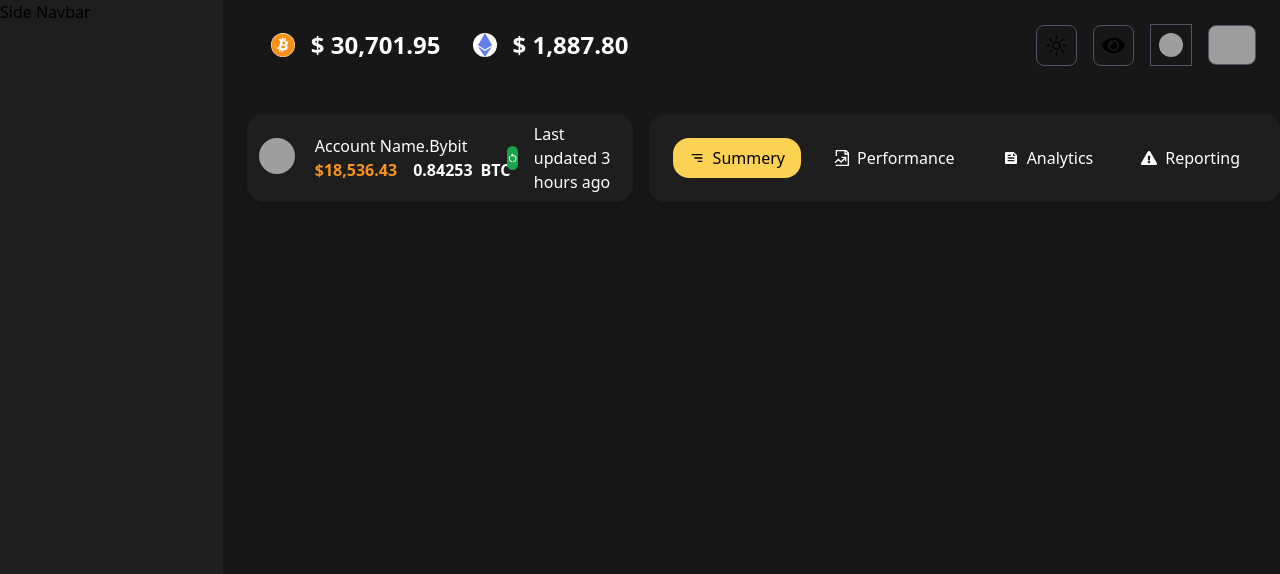
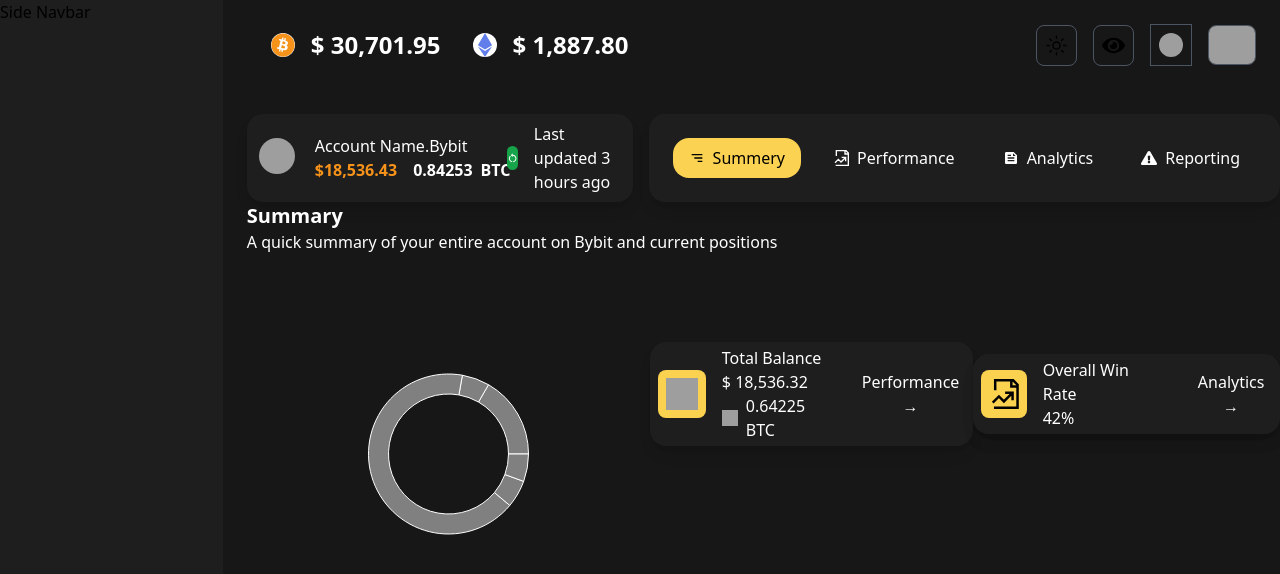
Before and after one commit to iamRazzakk/dashboard, a React (Vite) app: page / in a window 1280 px wide. Shown: the top 574 px of the page. Built offline with nearby package versions, Linux system fonts and the light colour scheme; grey boxes are pictures that could not be loaded.

Commit message:
work o Summery section

```diff
--- a/package.json
+++ b/package.json
@@ -16,6 +16,7 @@
     "react-dom": "^18.2.0",
     "react-icons": "^5.0.1",
     "react-router-dom": "^6.22.2",
+    "recharts": "^2.12.2",
     "sort-by": "^1.2.0"
   },
   "devDependencies": {
--- a/src/pages/Home.jsx
+++ b/src/pages/Home.jsx
@@ -1,5 +1,6 @@
 import AccountAndSummery from "./Home/AccountAndSummery";
 import Navbar from "./Home/Navbar";
+import Summery from "./Home/Summery";
 
 const Home = () => {
     return (
@@ -12,6 +13,7 @@ const Home = () => {
                 {/* Content Section goes here */}
                 <Navbar />
                 <AccountAndSummery />
+                <Summery></Summery>
             </div>
         </div>
     );
--- /dev/null
+++ b/src/pages/Home/Summery.jsx
@@ -0,0 +1,131 @@
+
+import { GrDocumentPerformance } from 'react-icons/gr';
+import { PieChart, Pie, Sector, ResponsiveContainer } from 'recharts';
+
+const data = [
+    { name: 'Futures', value: 75, color: '#facc15' },
+    { name: 'Spot', value: 25, color: '#ff0000' },   // Corrected color value
+    { name: 'Bitcoin', value: 300, color: '#14b8a6' },
+    { name: 'Etherium', value: 25, color: '#f59e0b' },
+    { name: 'Litecoin', value: 25, color: '#3B82F6' },
+];
+
+const renderActiveShape = (props) => {
+    const RADIAN = Math.PI / 180;
+    const { cx, cy, midAngle, innerRadius, outerRadius, startAngle, endAngle, fill, payload, percent, value } = props;
+    const sin = Math.sin(-RADIAN * midAngle);
+    const cos = Math.cos(-RADIAN * midAngle);
+    const sx = cx + (outerRadius + 10) * cos;
+    const sy = cy + (outerRadius + 10) * sin;
+    const mx = cx + (outerRadius + 30) * cos;
+    const my = cy + (outerRadius + 30) * sin;
+    const ex = mx + (cos >= 0 ? 1 : -1) * 22;
+    const ey = my;
+    const textAnchor = cos >= 0 ? 'start' : 'end';
+    return (
+        <g>
+            <text x={cx} y={cy} dy={8} textAnchor="middle" fill={fill}>
+                {payload.name}
+            </text>
+            <Sector
+                cx={cx}
+                cy={cy}
+                innerRadius={innerRadius}
+                outerRadius={outerRadius}
+                startAngle={startAngle}
+                endAngle={endAngle}
+                fill={fill}
+            />
+            <Sector
+                cx={cx}
+                cy={cy}
+                startAngle={startAngle}
+                endAngle={endAngle}
+                innerRadius={outerRadius + 6}
+                outerRadius={outerRadius + 10}
+                fill={fill}
+            />
+            <path d={`M${sx},${sy}L${mx},${my}L${ex},${ey}`} stroke={fill} fill="none" />
+            <circle cx={ex} cy={ey} r={2} fill={fill} stroke="none" />
+            <text x={ex + (cos >= 0 ? 1 : -1) * 12} y={ey} textAnchor={textAnchor} fill="#333">{`PV ${value}`}</text>
+            <text x={ex + (cos >= 0 ? 1 : -1) * 12} y={ey} dy={18} textAnchor={textAnchor} fill="#999">
+                {`(Rate ${(percent * 100).toFixed(2)}%)`}
+            </text>
+        </g>
+    );
+};
+
+const Summary = () => {
+    return (
+        <div className="text-white w-full">
+            <h1 className="text-xl font-bold">Summary</h1>
+            <p>A quick summary of your entire account on Bybit and current positions</p>
+            <div className="flex">
+                <div className="flex md:w-[428px] md:h-[280px]">
+                    {/* chart */}
+                    <div style={{ width: '100%', height: '100%' }}>
+                        <ResponsiveContainer width="100%" height={400}>
+                            <PieChart>
+                                <Pie
+                                    activeShape={renderActiveShape}
+                                    data={data}
+                                    cx="50%"
+                                    cy="50%"
+                                    innerRadius={60}
+                                    outerRadius={80}
+                                    dataKey="value"
+                                    isAnimationActive={false}
+                                />
+                            </PieChart>
+                        </ResponsiveContainer>
+                    </div>
+                    <div></div>
+                </div>
+                <div className='md:flex items-center justify-center'>
+
+                    <div className="flex px-2 py-1 shadow-lg rounded-2xl md:flex-1 bg-[#1e1e1e]  items-center gap-8 justify-between w-full text-white">
+                        {/* First Section - Left Side */}
+                        <div className="md:flex items-center gap-4">
+                            <img className='bg-[#fbd250] rounded-lg h-12 w-12 p-2' src="https://www.freeiconspng.com/thumbs/dollar-icon-png/dollar-black-circle-icon-28.png" alt="dollar icon" />
+                            <div>
+                                <h1>Total Balance</h1>
+                                <h1>$ 18,536.32</h1>
+                                <div className='md:flex gap-2 items-center'>
+                                    <img className='h-4 w-4' src="https://s3-alpha-sig.figma.com/img/c448/b039/44b9b11f300a07ad9f81c496209b3ab2?Expires=1710720000&Key-Pair-Id=APKAQ4GOSFWCVNEHN3O4&Signature=mGIYzW9sdwaiufv0WOcSI-5bejn-siNBCuVNaoLxObqOiCW7vZyMGbjIPNDl3CgG87C88OQyV7PsZs508HAtLxtEd5oi3TuwsufusnFD6vevN6~DywbBHdGoEuMdzDQZpTpp2zJwRInNqYLZ~Kl7ZxYGNz2t9RYo-Infxs6ef8ArQl4o6dV-hFBpzC3B2IecLZM9XguVUJBwQ2HpvfRBdLZDGeeE5iqoJs8RFhvQ0CnnMr7NiPtHM9e7LB9tNUyhgM0Nu1HtJUjb9~UWUZL3ShCnHXYSInCZMurUYoMBaRYzMX0MBjvnTklnV~ZnfFUpGEEVsglMyUfS2Nlk5sGaAA__" alt="" />
+                                    <h1>0.64225 BTC</h1>
+                                </div>
+                            </div>
+                        </div>
+                        {/* Second Section - Right Side */}
+                        <div className="">
+                            <div>
+                                <button>Performance →</button>
+                            </div>
+                        </div>
+                    </div>
+                    {/* Last div section */}
+                    <div className="shadow-lg md:flex-1 rounded-2xl bg-[#1e1e1e]">
+                        <div className="flex px-2 py-1 shadow-lg rounded-2xl md:flex-1 bg-[#1e1e1e]  items-center gap-8 justify-between w-full text-white">
+                            {/* First Section - Left Side */}
+                            <div className="md:flex items-center gap-4">
+                                <GrDocumentPerformance className='bg-[#fbd250] rounded-lg h-12 w-12 p-2 text-black'></GrDocumentPerformance>
+                                <div>
+                                    <h1>Overall Win Rate</h1>
+                                    <h1>42%</h1>
+                                </div>
+                            </div>
+                            {/* Second Section - Right Side */}
+                            <div className="">
+                                <div>
+                                    <button>Analytics →</button>
+                                </div>
+                            </div>
+                        </div>
+                    </div>
+                </div>
+            </div>
+        </div >
+    );
+};
+
+export default Summary;
```
Also changed, not shown: 1 other file (tests, documents, lock files or other folders).
